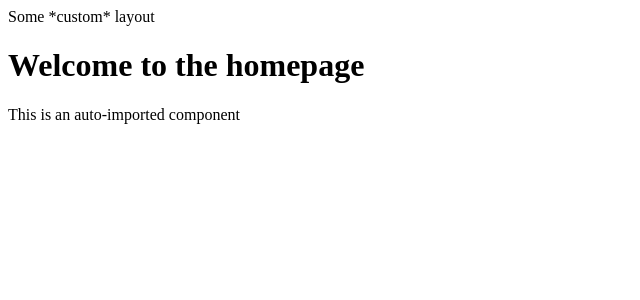
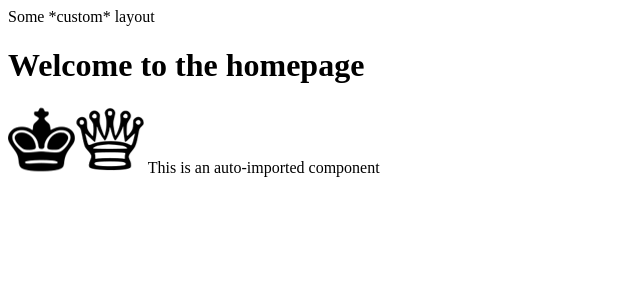
Before and after one commit to Jungea/nuxt-tutorial, a Nuxt app: page / in a window 1280 px wide. Shown: the top 300 px of the page, without its empty margins (0-640 px from the left). Built offline with nearby package versions, Linux system fonts and the light colour scheme.

Commit message:
[Assets] public / assets 사용

```diff
--- a/pages/index.vue
+++ b/pages/index.vue
@@ -1,6 +1,8 @@
 <template>
   <div>
     <h1>Welcome to the homepage</h1>
+    <img src="/img/BKing.png" alt="public image" />
+    <img src="~/assets/img/WQueen.png" alt="public image" />
     <AppAlert>
       This is an auto-imported component
     </AppAlert>
```
Also changed, not shown: assets/img/WQueen.png (added), public/img/BKing.png (added).
